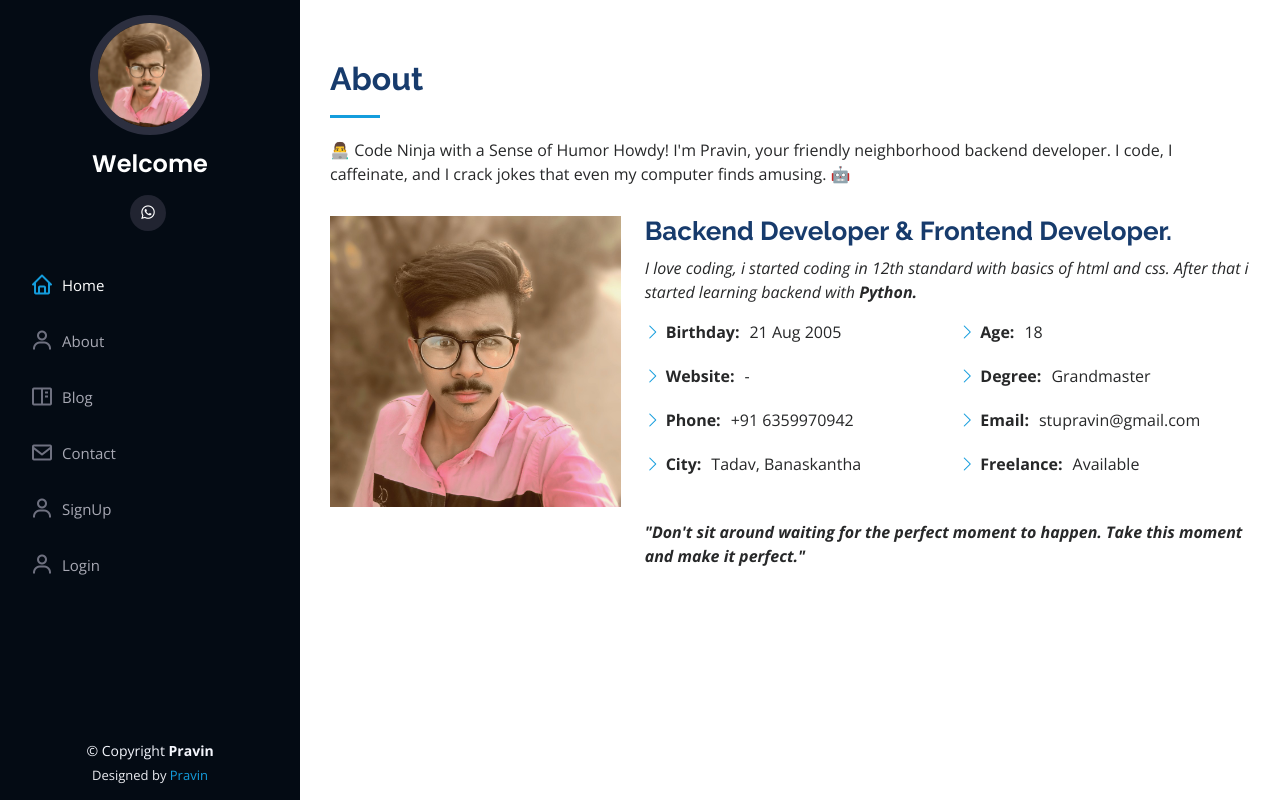
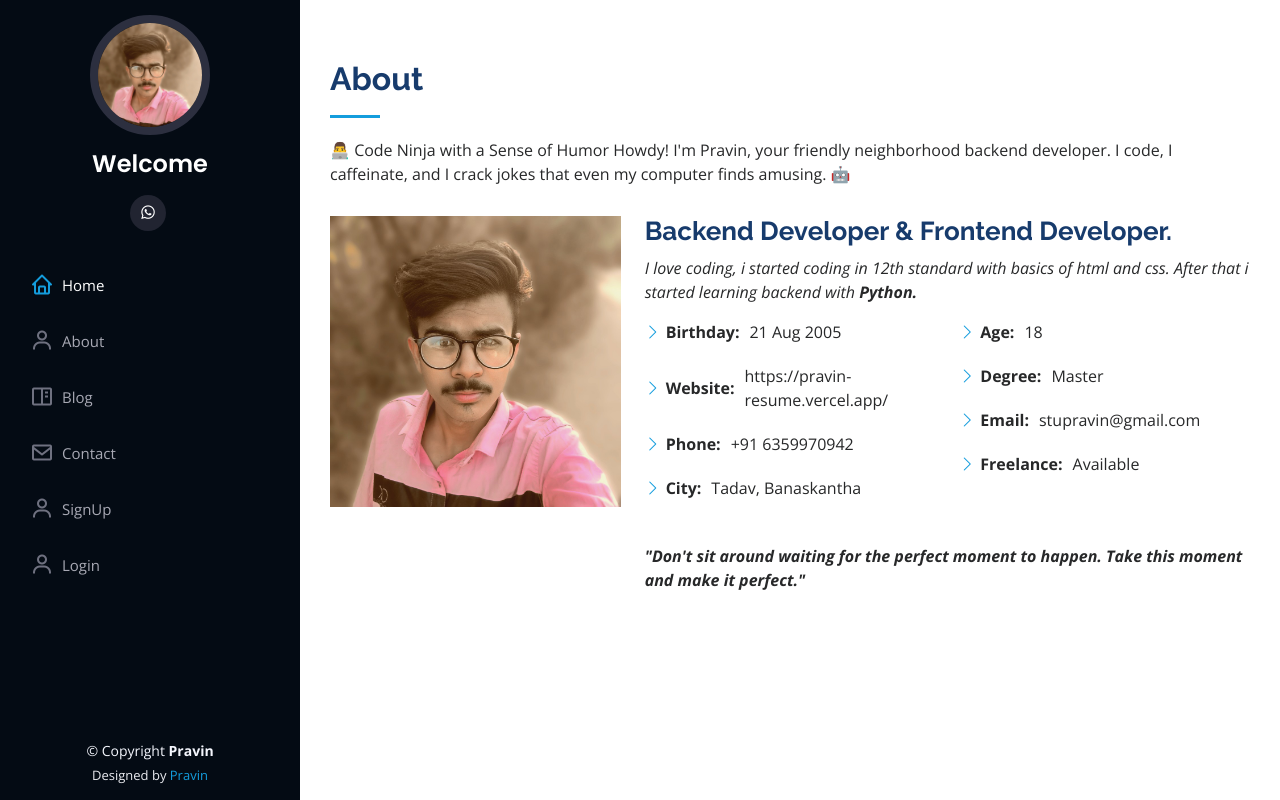
Before and after one commit to pravinheroku/Pravin, a Django app: page /about in a window 1280 px wide. Run offline with Django 5.2, Linux system fonts and the light colour scheme; some libraries are stand-ins or nearby versions.

Commit message:
Update about.html

```diff
--- a/templates/about.html
+++ b/templates/about.html
@@ -33,7 +33,7 @@
                   <i class="bi bi-chevron-right"></i> <strong>Birthday:</strong> <span>21 Aug 2005</span>
                 </li>
                 <li>
-                  <i class="bi bi-chevron-right"></i> <strong>Website:</strong> <span>-</span>
+                  <i class="bi bi-chevron-right"></i> <strong>Website:</strong> <span>https://pravin-resume.vercel.app/</span>
                 </li>
                 <li>
                   <i class="bi bi-chevron-right"></i> <strong>Phone:</strong> <span>+91 6359970942</span>
@@ -49,7 +49,7 @@
                   <i class="bi bi-chevron-right"></i> <strong>Age:</strong> <span>18</span>
                 </li>
                 <li>
-                  <i class="bi bi-chevron-right"></i> <strong>Degree:</strong> <span>Grandmaster</span>
+                  <i class="bi bi-chevron-right"></i> <strong>Degree:</strong> <span>Master</span>
                 </li>
                 <li>
                   <i class="bi bi-chevron-right"></i> <strong>Email:</strong> <span>stupravin@gmail.com</span>
```
